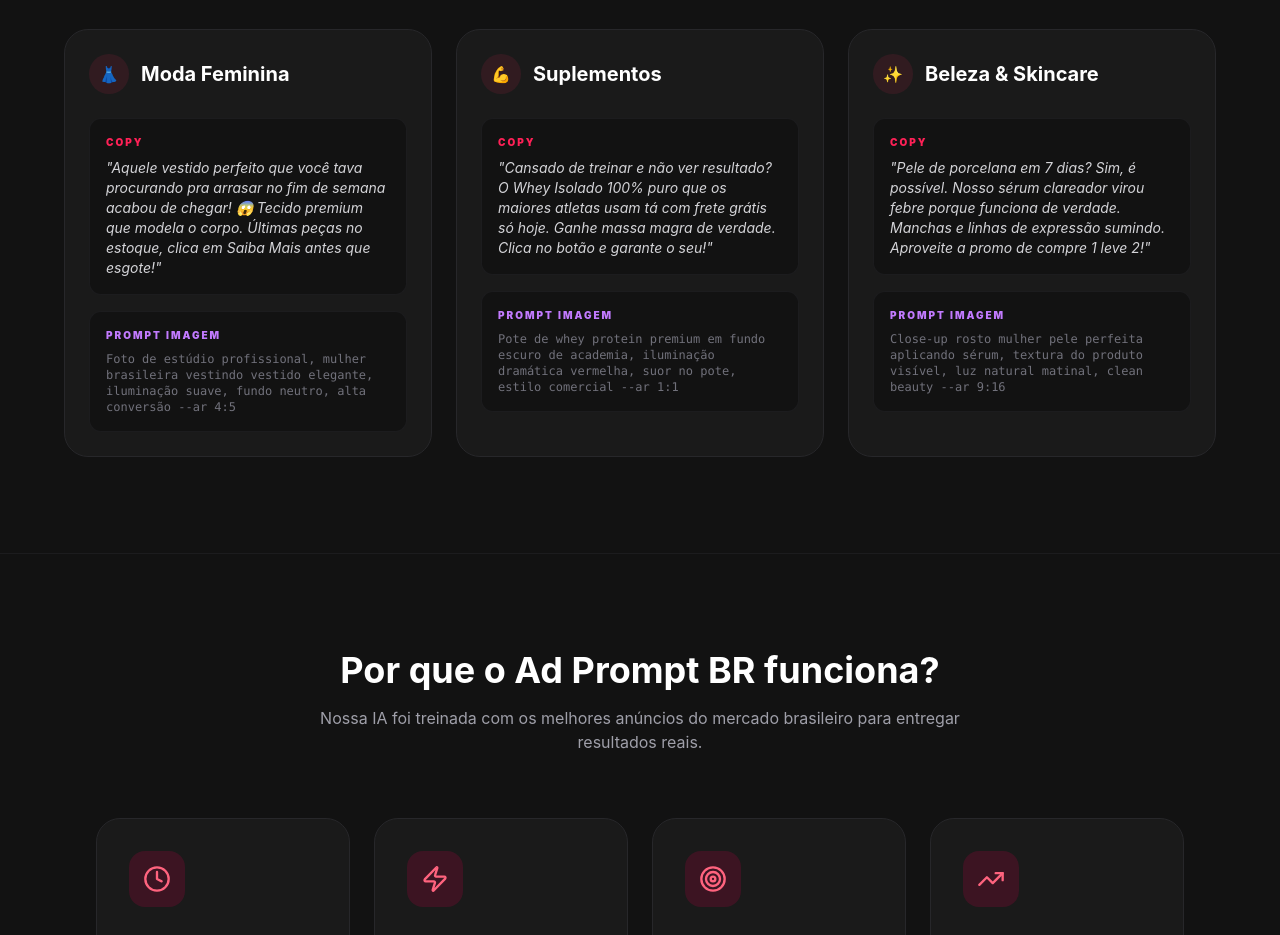
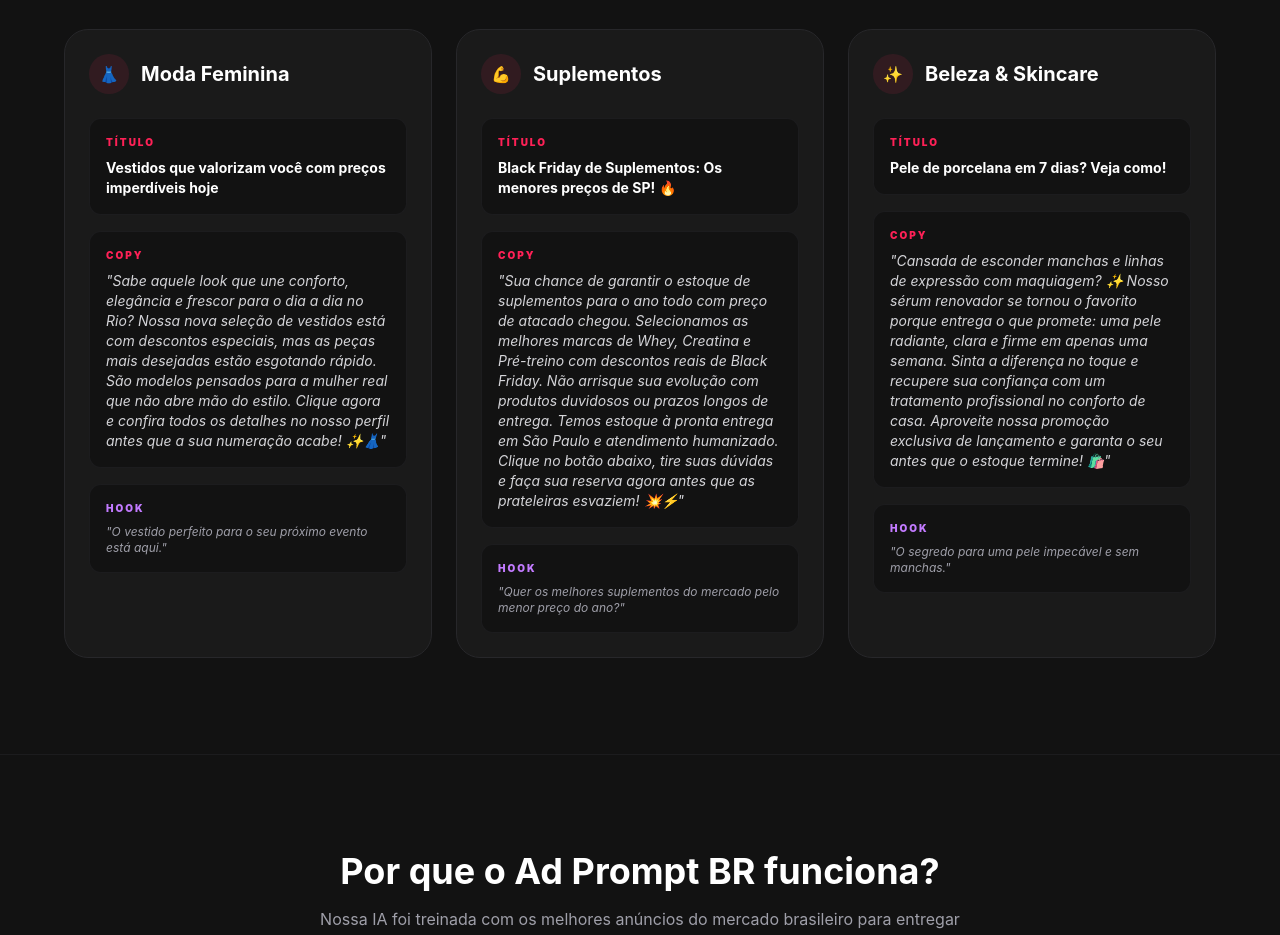
Before and after one commit to zaidenbruno/Ad-Prompt-Br, a Next.js app: page / in a window 1280 px wide. Shown: the part 1500-2435 px from the top of the page. Built offline with nearby package versions, Linux system fonts and the light colour scheme; no server answers.

Commit message:
feat: Enhance ad prompt generation with new elements
Introduces a "Título" element and refines the "Copy" for ad prompts, providing more engaging and detailed content for users. This aims to improve ad effectiveness and user experience by offering clearer prompt suggestions.

```diff
--- a/app/page.tsx
+++ b/app/page.tsx
@@ -168,12 +168,16 @@ export default function LandingPage() {
               </div>
               <div className="space-y-4">
                 <div className="bg-[#121212] p-4 rounded-xl border border-zinc-800/50">
-                  <span className="text-[10px] font-black uppercase tracking-[0.2em] text-rose-500 mb-2 block">Copy</span>
-                  <p className="text-sm text-zinc-300 italic">&quot;Aquele vestido perfeito que você tava procurando pra arrasar no fim de semana acabou de chegar! 😱 Tecido premium que modela o corpo. Últimas peças no estoque, clica em Saiba Mais antes que esgote!&quot;</p>
+                  <span className="text-[10px] font-black uppercase tracking-[0.2em] text-rose-500 mb-2 block">Título</span>
+                  <p className="text-sm font-bold text-white">Vestidos que valorizam você com preços imperdíveis hoje</p>
                 </div>
                 <div className="bg-[#121212] p-4 rounded-xl border border-zinc-800/50">
-                  <span className="text-[10px] font-black uppercase tracking-[0.2em] text-purple-400 mb-2 block">Prompt Imagem</span>
-                  <p className="text-xs text-zinc-500 font-mono">Foto de estúdio profissional, mulher brasileira vestindo vestido elegante, iluminação suave, fundo neutro, alta conversão --ar 4:5</p>
+                  <span className="text-[10px] font-black uppercase tracking-[0.2em] text-rose-500 mb-2 block">Copy</span>
+                  <p className="text-sm text-zinc-300 italic">&quot;Sabe aquele look que une conforto, elegância e frescor para o dia a dia no Rio? Nossa nova seleção de vestidos está com descontos especiais, mas as peças mais desejadas estão esgotando rápido. São modelos pensados para a mulher real que não abre mão do estilo. Clique agora e confira todos os detalhes no nosso perfil antes que a sua numeração acabe! ✨👗&quot;</p>
+                </div>
+                <div className="bg-[#121212] p-4 rounded-xl border border-zinc-800/50">
+                  <span className="text-[10px] font-black uppercase tracking-[0.2em] text-purple-400 mb-2 block">Hook</span>
+                  <p className="text-xs text-zinc-400 italic">&quot;O vestido perfeito para o seu próximo evento está aqui.&quot;</p>
                 </div>
               </div>
             </div>
@@ -188,12 +192,16 @@ export default function LandingPage() {
               </div>
               <div className="space-y-4">
                 <div className="bg-[#121212] p-4 rounded-xl border border-zinc-800/50">
-                  <span className="text-[10px] font-black uppercase tracking-[0.2em] text-rose-500 mb-2 block">Copy</span>
-                  <p className="text-sm text-zinc-300 italic">&quot;Cansado de treinar e não ver resultado? O Whey Isolado 100% puro que os maiores atletas usam tá com frete grátis só hoje. Ganhe massa magra de verdade. Clica no botão e garante o seu!&quot;</p>
+                  <span className="text-[10px] font-black uppercase tracking-[0.2em] text-rose-500 mb-2 block">Título</span>
+                  <p className="text-sm font-bold text-white">Black Friday de Suplementos: Os menores preços de SP! 🔥</p>
                 </div>
                 <div className="bg-[#121212] p-4 rounded-xl border border-zinc-800/50">
-                  <span className="text-[10px] font-black uppercase tracking-[0.2em] text-purple-400 mb-2 block">Prompt Imagem</span>
-                  <p className="text-xs text-zinc-500 font-mono">Pote de whey protein premium em fundo escuro de academia, iluminação dramática vermelha, suor no pote, estilo comercial --ar 1:1</p>
+                  <span className="text-[10px] font-black uppercase tracking-[0.2em] text-rose-500 mb-2 block">Copy</span>
+                  <p className="text-sm text-zinc-300 italic">&quot;Sua chance de garantir o estoque de suplementos para o ano todo com preço de atacado chegou. Selecionamos as melhores marcas de Whey, Creatina e Pré-treino com descontos reais de Black Friday. Não arrisque sua evolução com produtos duvidosos ou prazos longos de entrega. Temos estoque à pronta entrega em São Paulo e atendimento humanizado. Clique no botão abaixo, tire suas dúvidas e faça sua reserva agora antes que as prateleiras esvaziem! 💥⚡&quot;</p>
+                </div>
+                <div className="bg-[#121212] p-4 rounded-xl border border-zinc-800/50">
+                  <span className="text-[10px] font-black uppercase tracking-[0.2em] text-purple-400 mb-2 block">Hook</span>
+                  <p className="text-xs text-zinc-400 italic">&quot;Quer os melhores suplementos do mercado pelo menor preço do ano?&quot;</p>
                 </div>
               </div>
             </div>
@@ -208,12 +216,16 @@ export default function LandingPage() {
               </div>
               <div className="space-y-4">
                 <div className="bg-[#121212] p-4 rounded-xl border border-zinc-800/50">
-                  <span className="text-[10px] font-black uppercase tracking-[0.2em] text-rose-500 mb-2 block">Copy</span>
-                  <p className="text-sm text-zinc-300 italic">&quot;Pele de porcelana em 7 dias? Sim, é possível. Nosso sérum clareador virou febre porque funciona de verdade. Manchas e linhas de expressão sumindo. Aproveite a promo de compre 1 leve 2!&quot;</p>
+                  <span className="text-[10px] font-black uppercase tracking-[0.2em] text-rose-500 mb-2 block">Título</span>
+                  <p className="text-sm font-bold text-white">Pele de porcelana em 7 dias? Veja como!</p>
                 </div>
                 <div className="bg-[#121212] p-4 rounded-xl border border-zinc-800/50">
-                  <span className="text-[10px] font-black uppercase tracking-[0.2em] text-purple-400 mb-2 block">Prompt Imagem</span>
-                  <p className="text-xs text-zinc-500 font-mono">Close-up rosto mulher pele perfeita aplicando sérum, textura do produto visível, luz natural matinal, clean beauty --ar 9:16</p>
+                  <span className="text-[10px] font-black uppercase tracking-[0.2em] text-rose-500 mb-2 block">Copy</span>
+                  <p className="text-sm text-zinc-300 italic">&quot;Cansada de esconder manchas e linhas de expressão com maquiagem? ✨ Nosso sérum renovador se tornou o favorito porque entrega o que promete: uma pele radiante, clara e firme em apenas uma semana. Sinta a diferença no toque e recupere sua confiança com um tratamento profissional no conforto de casa. Aproveite nossa promoção exclusiva de lançamento e garanta o seu antes que o estoque termine! 🛍️&quot;</p>
+                </div>
+                <div className="bg-[#121212] p-4 rounded-xl border border-zinc-800/50">
+                  <span className="text-[10px] font-black uppercase tracking-[0.2em] text-purple-400 mb-2 block">Hook</span>
+                  <p className="text-xs text-zinc-400 italic">&quot;O segredo para uma pele impecável e sem manchas.&quot;</p>
                 </div>
               </div>
             </div>
```
